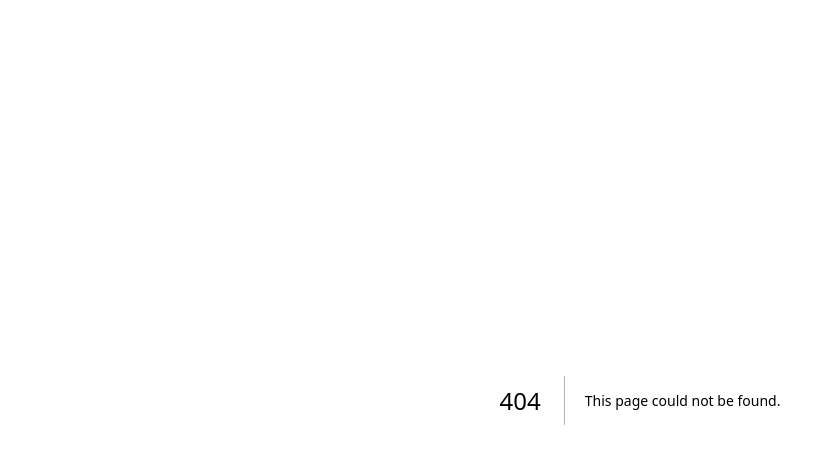
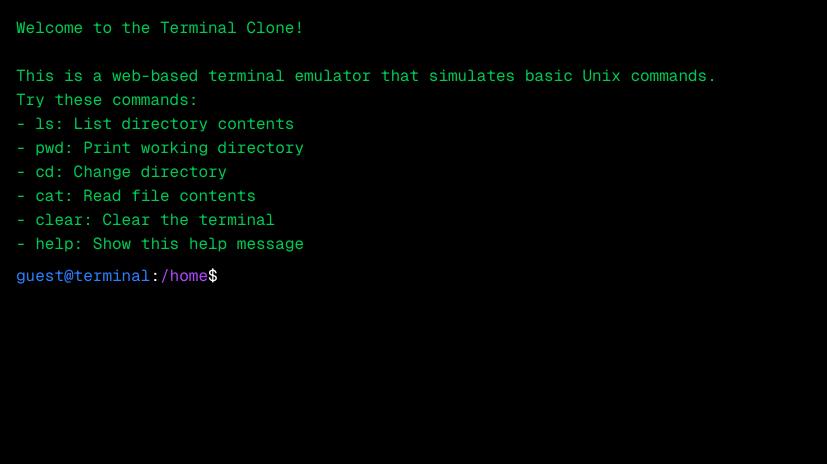
Before and after one commit to Badams1/Portfolio, a Next.js app: page /terminal in a window 1280 px wide. Before the commit this address had no page. Shown: the top 464 px of the page, without its empty margins (0-827 px from the left). Built offline with nearby package versions, Linux system fonts and the light colour scheme.

Commit message:
Add terminal emulator to portfolio

```diff
--- a/app/page.tsx
+++ b/app/page.tsx
@@ -19,10 +19,25 @@ export default function Portfolio() {
               <p className="mb-2">Language-agnostic code analyzer using GPT for smart suggestions.</p>
               <div className="flex gap-2">
                 <Button variant="outline" asChild>
-	      	<a href="/codescope/" target="_blank" rel="noopener noreferrer">
-		Try It Out!
-	       	</a>
-		</Button>
+                  <a href="/codescope/" target="_blank" rel="noopener noreferrer">
+                    Try It Out!
+                  </a>
+                </Button>
+                <Button>GitHub</Button>
+              </div>
+            </CardContent>
+          </Card>
+
+          <Card>
+            <CardContent className="p-4">
+              <h3 className="text-xl font-semibold mb-2">Terminal Clone</h3>
+              <p className="mb-2">A Unix-like terminal emulator written in C, featuring basic shell functionality.</p>
+              <div className="flex gap-2">
+                <Button variant="outline" asChild>
+                  <a href="/terminal/" target="_blank" rel="noopener noreferrer">
+                    Try It Out!
+                  </a>
+                </Button>
                 <Button>GitHub</Button>
               </div>
             </CardContent>
--- /dev/null
+++ b/app/terminal/commands.ts
@@ -0,0 +1,183 @@
+interface FileSystem {
+  [key: string]: {
+    type: 'file' | 'directory';
+    content?: string;
+    children?: FileSystem;
+  };
+}
+
+const fileSystem: FileSystem = {
+  'home': {
+    type: 'directory',
+    children: {
+      'readme.txt': {
+        type: 'file',
+        content: 'Welcome to the Terminal Clone!\n\nThis is a web-based terminal emulator that simulates basic Unix commands.\nTry these commands:\n- ls: List directory contents\n- pwd: Print working directory\n- cd: Change directory\n- cat: Read file contents\n- clear: Clear the terminal\n- help: Show this help message'
+      },
+      'projects': {
+        type: 'directory',
+        children: {
+          'hello.c': {
+            type: 'file',
+            content: '#include <stdio.h>\n\nint main() {\n    printf("Hello, World!\\n");\n    return 0;\n}'
+          }
+        }
+      }
+    }
+  }
+};
+
+export interface CommandResult {
+  success: boolean;
+  output: string;
+}
+
+export class TerminalState {
+  private currentPath: string[] = ['home'];
+  private fileSystem: FileSystem = fileSystem;
+
+  getCurrentDirectory(): FileSystem | undefined {
+    let current = this.fileSystem;
+    for (const dir of this.currentPath) {
+      if (!current[dir] || current[dir].type !== 'directory') {
+        return undefined;
+      }
+      current = current[dir].children || {};
+    }
+    return current;
+  }
+
+  pwd(): CommandResult {
+    return {
+      success: true,
+      output: '/' + this.currentPath.join('/')
+    };
+  }
+
+  ls(): CommandResult {
+    const currentDir = this.getCurrentDirectory();
+    if (!currentDir) {
+      return {
+        success: false,
+        output: 'Directory not found'
+      };
+    }
+
+    const items = Object.entries(currentDir).map(([name, item]) => {
+      if (item.type === 'directory') {
+        return name + '/';
+      }
+      return name;
+    });
+
+    return {
+      success: true,
+      output: items.join('  ')
+    };
+  }
+
+  cd(path: string): CommandResult {
+    if (path === '..') {
+      if (this.currentPath.length > 1) {
+        this.currentPath.pop();
+        return {
+          success: true,
+          output: ''
+        };
+      }
+      return {
+        success: false,
+        output: 'Cannot go up from root'
+      };
+    }
+
+    if (path === '~' || path === '/') {
+      this.currentPath = ['home'];
+      return {
+        success: true,
+        output: ''
+      };
+    }
+
+    const currentDir = this.getCurrentDirectory();
+    if (!currentDir || !currentDir[path] || currentDir[path].type !== 'directory') {
+      return {
+        success: false,
+        output: `cd: ${path}: No such directory`
+      };
+    }
+
+    this.currentPath.push(path);
+    return {
+      success: true,
+      output: ''
+    };
+  }
+
+  cat(filename: string): CommandResult {
+    const currentDir = this.getCurrentDirectory();
+    if (!currentDir || !currentDir[filename] || currentDir[filename].type !== 'file') {
+      return {
+        success: false,
+        output: `cat: ${filename}: No such file`
+      };
+    }
+
+    return {
+      success: true,
+      output: currentDir[filename].content || ''
+    };
+  }
+
+  clear(): CommandResult {
+    return {
+      success: true,
+      output: '<CLEAR>'
+    };
+  }
+
+  help(): CommandResult {
+    return {
+      success: true,
+      output: 'Available commands:\n' +
+        '  ls              List directory contents\n' +
+        '  pwd             Print working directory\n' +
+        '  cd <dir>       Change directory\n' +
+        '  cat <file>     Display file contents\n' +
+        '  clear          Clear the terminal\n' +
+        '  help           Show this help message'
+    };
+  }
+
+  executeCommand(commandLine: string): CommandResult {
+    const parts = commandLine.trim().split(/\s+/);
+    const command = parts[0].toLowerCase();
+    const args = parts.slice(1);
+
+    switch (command) {
+      case 'ls':
+        return this.ls();
+      case 'pwd':
+        return this.pwd();
+      case 'cd':
+        return this.cd(args[0] || '~');
+      case 'cat':
+        if (!args[0]) {
+          return {
+            success: false,
+            output: 'Usage: cat <filename>'
+          };
+        }
+        return this.cat(args[0]);
+      case 'clear':
+        return this.clear();
+      case 'help':
+        return this.help();
+      default:
+        return {
+          success: false,
+          output: `Command not found: ${command}`
+        };
+    }
+  }
+}
--- /dev/null
+++ b/app/terminal/page.tsx
@@ -0,0 +1,109 @@
+'use client';
+
+import React, { useState, useRef, useEffect } from "react";
+import { TerminalState } from "./commands";
+
+interface Command {
+  input: string;
+  output: string;
+}
+
+const TerminalPage = () => {
+  const [commands, setCommands] = useState<Command[]>([]);
+  const [currentInput, setCurrentInput] = useState('');
+  const terminalRef = useRef<HTMLDivElement>(null);
+  const inputRef = useRef<HTMLInputElement>(null);
+  const terminalState = useRef(new TerminalState());
+  const [currentPath, setCurrentPath] = useState('/home');
+
+  useEffect(() => {
+    // Focus input when component mounts
+    inputRef.current?.focus();
+    // Show welcome message
+    const result = terminalState.current.cat('readme.txt');
+    if (result.success) {
+      setCommands([{ input: '', output: result.output }]);
+    }
+  }, []);
+
+  useEffect(() => {
+    // Scroll to bottom when new command is added
+    if (terminalRef.current) {
+      terminalRef.current.scrollTop = terminalRef.current.scrollHeight;
+    }
+  }, [commands]);
+
+  const handleCommand = (e: React.KeyboardEvent<HTMLInputElement>) => {
+    if (e.key === 'Enter' && currentInput.trim()) {
+      const result = terminalState.current.executeCommand(currentInput);
+
+      if (result.output === '<CLEAR>') {
+        setCommands([]);
+      } else {
+        const newCommand: Command = {
+          input: currentInput,
+          output: result.output
+        };
+        setCommands([...commands, newCommand]);
+      }
+
+      // Update path after cd command
+      if (currentInput.startsWith('cd ') || currentInput === 'cd') {
+        const pwdResult = terminalState.current.pwd();
+        if (pwdResult.success) {
+          setCurrentPath(pwdResult.output);
+        }
+      }
+
+      setCurrentInput('');
+    }
+  };
+
+  const handleInputFocus = () => {
+    inputRef.current?.focus();
+  };
+
+  return (
+    <div
+      className="min-h-screen bg-black text-green-500 p-4 font-mono"
+      onClick={handleInputFocus}
+    >
+      <div
+        ref={terminalRef}
+        className="max-h-[80vh] overflow-y-auto"
+      >
+        {commands.map((cmd, i) => (
+          <div key={i} className="mb-2">
+            {cmd.input && (
+              <div className="flex">
+                <span className="text-blue-500">guest@terminal</span>
+                <span className="text-white">:</span>
+                <span className="text-purple-500">{currentPath}</span>
+                <span className="text-white">$ </span>
+                <span>{cmd.input}</span>
+              </div>
+            )}
+            <div className="whitespace-pre-wrap">{cmd.output}</div>
+          </div>
+        ))}
+        <div className="flex">
+          <span className="text-blue-500">guest@terminal</span>
+          <span className="text-white">:</span>
+          <span className="text-purple-500">{currentPath}</span>
+          <span className="text-white">$ </span>
+          <input
+            ref={inputRef}
+            type="text"
+            value={currentInput}
+            onChange={(e) => setCurrentInput(e.target.value)}
+            onKeyDown={handleCommand}
+            className="flex-1 bg-transparent outline-none border-none"
+            autoFocus
+          />
+        </div>
+      </div>
+    </div>
+  );
+};
+
+export default TerminalPage;
--- a/package.json
+++ b/package.json
@@ -20,9 +20,9 @@
   },
   "devDependencies": {
     "@tailwindcss/postcss": "^4",
-    "@types/node": "^20",
-    "@types/react": "^19",
-    "@types/react-dom": "^19",
+    "@types/node": "^20.17.50",
+    "@types/react": "^19.1.5",
+    "@types/react-dom": "^19.1.5",
     "tailwindcss": "^4",
     "tw-animate-css": "^1.3.0",
     "typescript": "^5"
--- a/tsconfig.json
+++ b/tsconfig.json
@@ -20,7 +20,8 @@
     ],
     "paths": {
       "@/*": ["./*"]
-    }
+    },
+    "types": ["react", "react-dom", "node"]
   },
   "include": ["next-env.d.ts", "**/*.ts", "**/*.tsx", ".next/types/**/*.ts"],
   "exclude": ["node_modules"]
```
Also changed, not shown: 1 other file (tests, documents, lock files or other folders).
